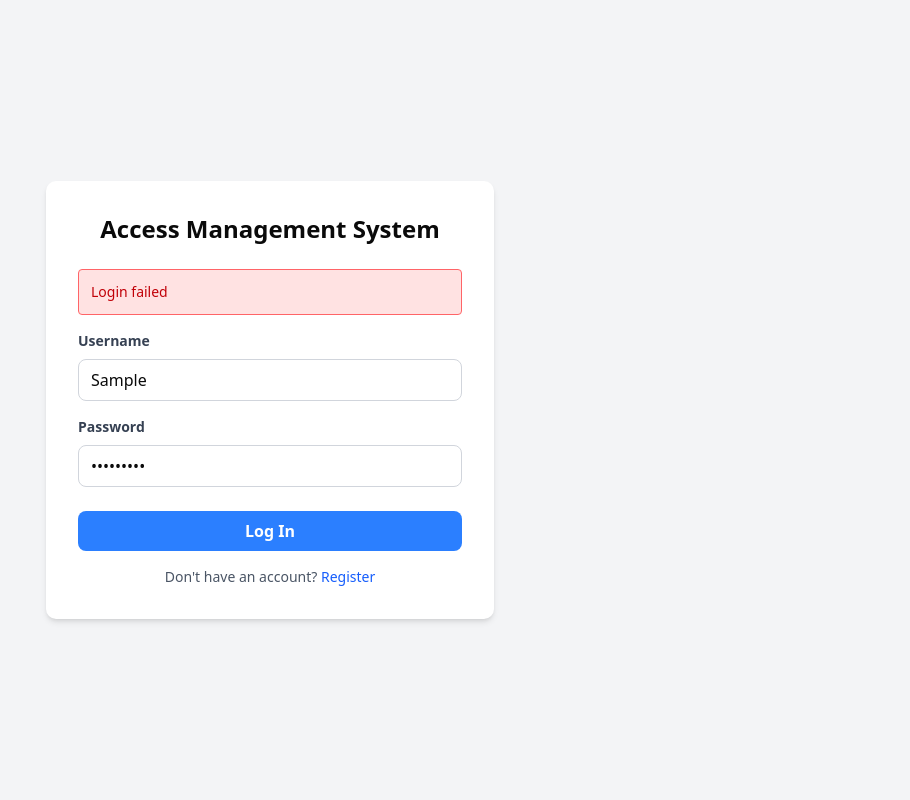
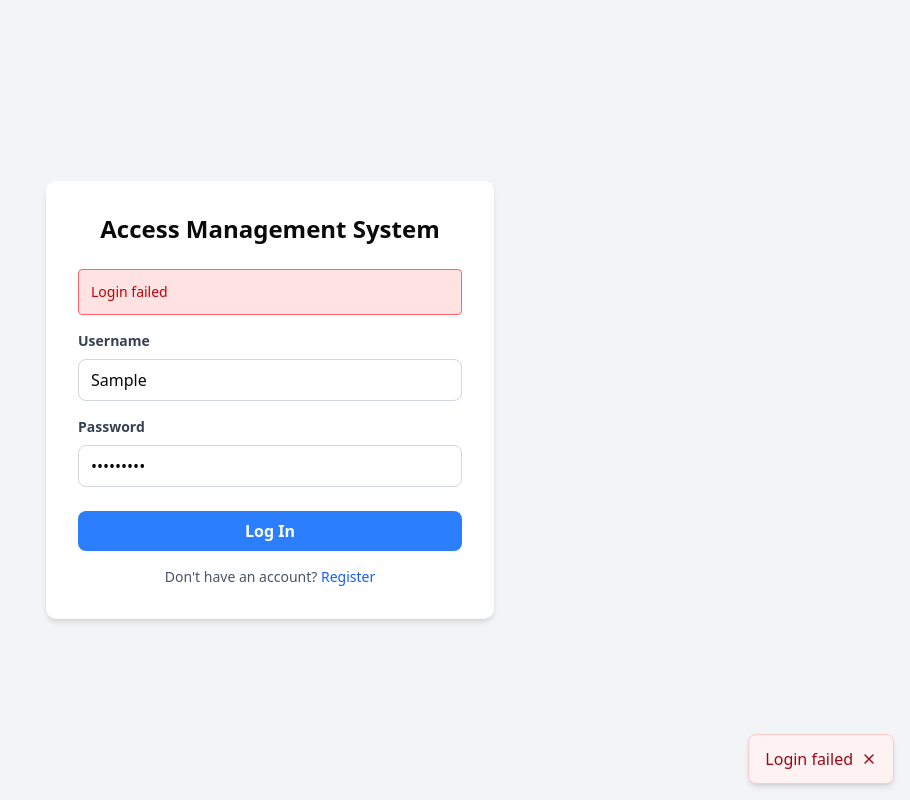
Before and after one commit to ssk-12/User_Access_Management, a React (Vite) app: page /login in a window 1280 px wide. Both pictures are taken after typing "Sample", "Sample123" into the empty fields and a click on the button "Log In". Shown: the whole page, without its empty margins (370-1280 px from the left). Built offline with nearby package versions, Linux system fonts and the light colour scheme; no server answers.

Commit message:
Integrate ToastProvider for notifications and enhance error handling in LoginPage

```diff
--- a/src/App.jsx
+++ b/src/App.jsx
@@ -1,6 +1,7 @@
 import { BrowserRouter as Router, Routes, Route, Navigate } from 'react-router-dom';
 import { AuthProvider } from './contexts/AuthContext';
 import { useEffect } from 'react';
+import { ToastProviderComponent } from './components/ui/toast';
 
 import ProtectedRoute from './components/common/ProtectedRoute';
 import MainLayout from './layouts/MainLayout';
@@ -37,6 +38,7 @@ function App() {
 
   return (
     <Router>
+      <ToastProviderComponent>
         <AuthProvider>
           <Routes>
             <Route path="/login" element={<LoginPage />} />
@@ -69,6 +71,7 @@ function App() {
             </Route>
           </Routes>
         </AuthProvider>
+      </ToastProviderComponent>
     </Router>
   );
 }
--- /dev/null
+++ b/src/components/ui/toast.jsx
@@ -0,0 +1,86 @@
+import * as React from "react"
+import { XIcon } from "lucide-react"
+import { cva } from "class-variance-authority"
+import { cn } from "@/lib/utils"
+
+const ToastProvider = React.createContext({
+  showToast: () => {},
+  hideToast: () => {},
+})
+
+export const useToast = () => React.useContext(ToastProvider)
+
+const toastVariants = cva(
+  "fixed bottom-4 right-4 z-50 flex items-center gap-2 rounded-md border px-4 py-3 shadow-md transition-all duration-300 ease-in-out",
+  {
+    variants: {
+      variant: {
+        default: "bg-white text-gray-800 border-gray-200",
+        success: "bg-green-50 border-green-200 text-green-800",
+        error: "bg-red-50 border-red-200 text-red-800",
+        warning: "bg-yellow-50 border-yellow-200 text-yellow-800",
+        info: "bg-blue-50 border-blue-200 text-blue-800",
+      },
+    },
+    defaultVariants: {
+      variant: "default",
+    },
+  }
+)
+
+export function ToastContainer({
+  className,
+  variant,
+  ...props
+}) {
+  return (
+    <div
+      className={cn(toastVariants({ variant }), className)}
+      role="alert"
+      {...props}
+    />
+  )
+}
+
+export function ToastProviderComponent({ children }) {
+  const [toast, setToast] = React.useState(null)
+  const timerRef = React.useRef(null)
+
+  const showToast = (message, variant = "default", duration = 3000) => {
+    if (timerRef.current) {
+      clearTimeout(timerRef.current)
+    }
+
+    setToast({ message, variant })
+
+    timerRef.current = setTimeout(() => {
+      setToast(null)
+    }, duration)
+  }
+
+  const hideToast = () => {
+    setToast(null)
+    if (timerRef.current) {
+      clearTimeout(timerRef.current)
+    }
+  }
+
+  return (
+    <ToastProvider.Provider value={{ showToast, hideToast }}>
+      {children}
+
+      {toast && (
+        <ToastContainer variant={toast.variant}>
+          <span>{toast.message}</span>
+          <button
+            onClick={hideToast}
+            className="ml-auto text-current hover:opacity-70"
+            aria-label="Close toast"
+          >
+            <XIcon size={16} />
+          </button>
+        </ToastContainer>
+      )}
+    </ToastProvider.Provider>
+  )
+}
--- a/src/pages/LoginPage.jsx
+++ b/src/pages/LoginPage.jsx
@@ -3,9 +3,11 @@ import { useFormik } from 'formik';
 import * as Yup from 'yup';
 import { useAuth } from '../contexts/AuthContext';
 import { Link, useLocation } from 'react-router-dom';
+import { useToast } from '../components/ui/toast';
 
 const LoginPage = () => {
   const { login } = useAuth();
+  const { showToast } = useToast();
   const [error, setError] = useState(null);
   const [isLoading, setIsLoading] = useState(false);
   const location = useLocation();
@@ -28,9 +30,12 @@ const LoginPage = () => {
         const result = await login(values);
         if (!result.success) {
           setError(result.error);
+          showToast(result.error, 'error');
         }
       } catch (err) {
-        setError('An unexpected error occurred. Please try again.');
+        const errorMessage = 'An unexpected error occurred. Please try again.';
+        setError(errorMessage);
+        showToast(errorMessage, 'error');
       } finally {
         setIsLoading(false);
       }
```
Lines whose indentation alone changed are shown as unchanged.
